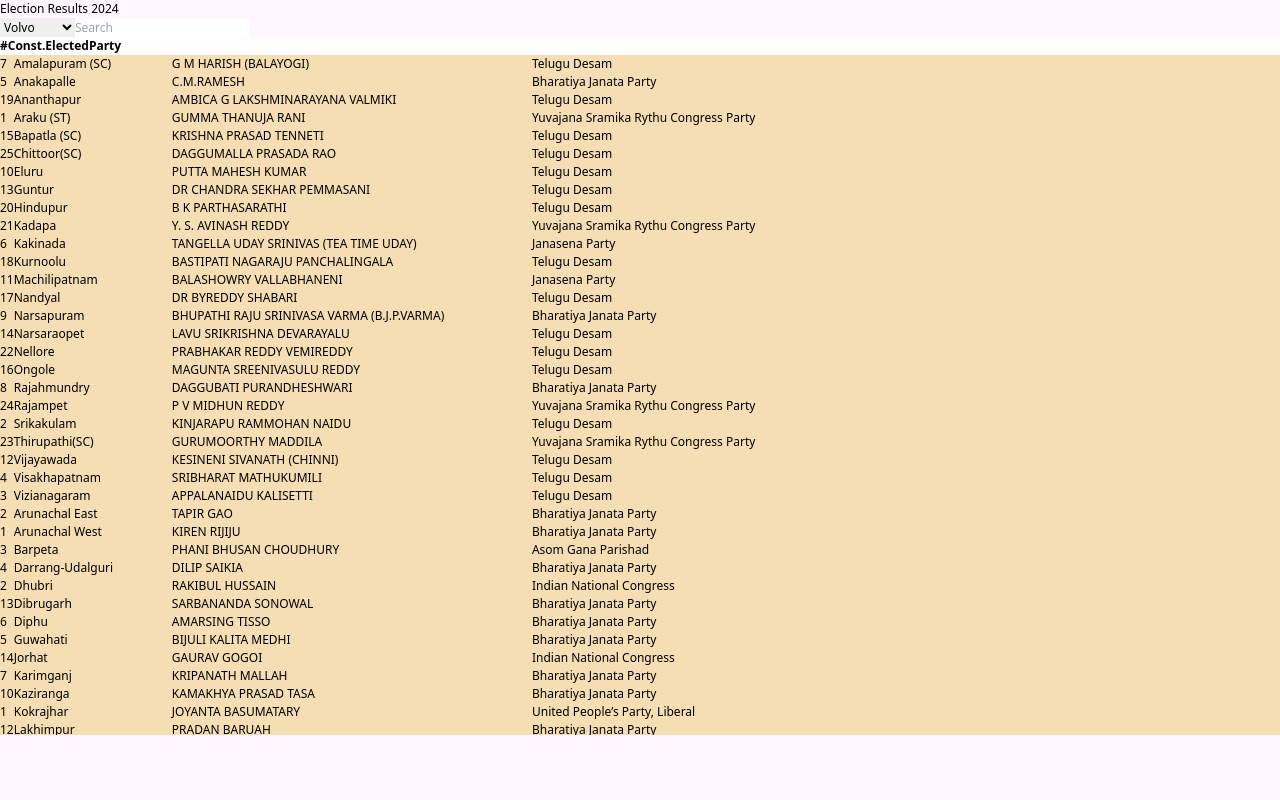
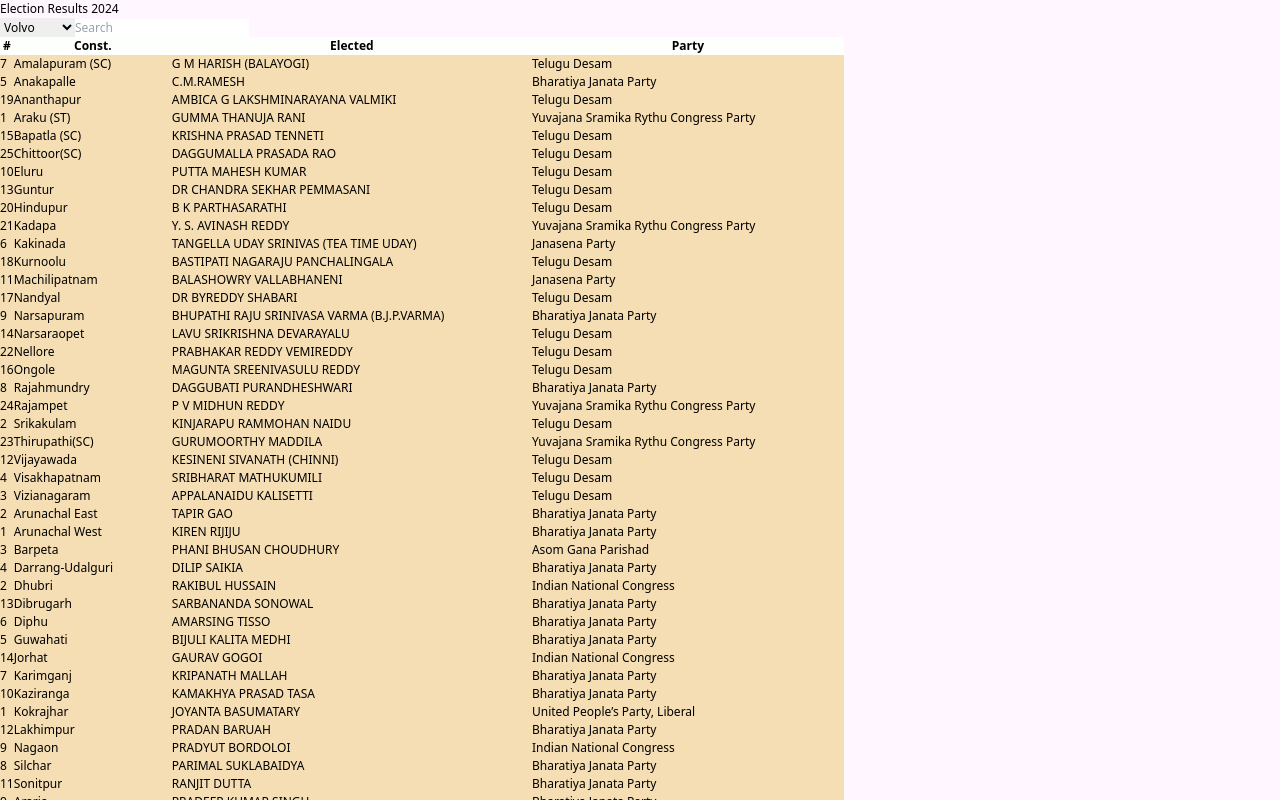
Before and after one commit to stephenmarri/100-Projects, a React (Vite) app in the folder javascript/03.ElectionResults/: page / in a window 1280 px wide. Built offline with nearby package versions, Linux system fonts and the light colour scheme.

Commit message:
js3 - first commit

```diff
--- a/javascript/03.ElectionResults/src/App.css
+++ b/javascript/03.ElectionResults/src/App.css
@@ -11,30 +11,42 @@
   background-color: var(--primary-bg-color);
   height: 100%;
 
+  #header_container{
+
+  }
+
   #filter_container {
     background-color: var(--secondary-bg-color);
     font-size: 1.15rem;
+    /* height: 5vh; */
   }
 
   #data_container {
     background-color: var(--secondary-bg-color);
     display: block;
+    position: fixed;
+    height: 100vh;
+    overflow: auto;
+    opacity: 1;
+    z-index: 1;
 
     table {
       width: 100%;
       border-collapse: collapse;
       }
 
-      thead{
-        display: table;
-        width: 100px !important;
+
+
+      th{
+        position: sticky;
+        top: 0;
+        background-color: var(--secondary-bg-color);
+        border: 0;
       }
 
       tbody {
-        display: block;
-        overflow-y: auto;
-        max-height: 85vh !important;
 
+        z-index: 0;
         background-color: wheat;
       }
   }
--- a/javascript/03.ElectionResults/src/App.jsx
+++ b/javascript/03.ElectionResults/src/App.jsx
@@ -6,13 +6,14 @@
 import Header from './components/Header'
 import Filter from './components/Filter'
 import Data from './components/Data'
+import { data } from './assets/eci_loksabha_data.js';
 
 export default function App() {
   return (
     <>
       <Header />
       <Filter />
-      <Data />
+      <Data data={data} />
     </>
   )
 }
--- a/javascript/03.ElectionResults/src/components/Data.jsx
+++ b/javascript/03.ElectionResults/src/components/Data.jsx
@@ -1,13 +1,13 @@
 import React from 'react';
-import { data } from '../assets/eci_loksabha_data.js';
 
-const Data = () => {
+
+const Data = ({data}) => {
 
     return (
         <div id='data_container' className=''>
             <table className="">
                 <thead>
-                    <tr className=''>
+                    <tr className='text-left'>
                         <th className=''>#</th>
                         <th className=''>Const.</th>
                         <th className=''>Elected</th>
--- a/javascript/03.ElectionResults/src/components/Filter.jsx
+++ b/javascript/03.ElectionResults/src/components/Filter.jsx
@@ -1,4 +1,5 @@
 import React from 'react'
+
 
 const Filter = () => {
     return (
--- a/javascript/03.ElectionResults/src/components/Header.jsx
+++ b/javascript/03.ElectionResults/src/components/Header.jsx
@@ -2,7 +2,7 @@
 
 const Header = () => {
     return (
-        <div className='w-full border-b border-black '>
+        <div className='w-full border-b border-black ' id='header_container'>
             <h1 className="text-3xl text-gray-00 text-center py-4">
                 Election Results 2024
             </h1>
```
